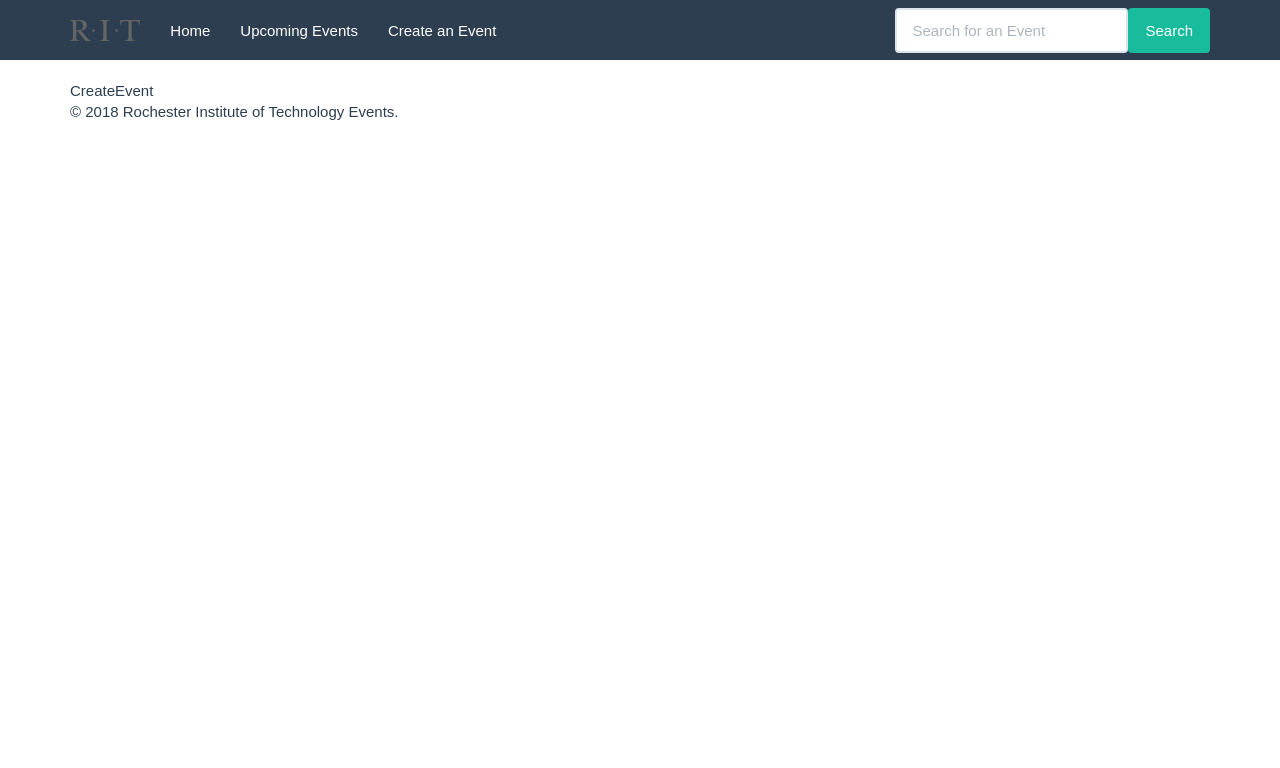
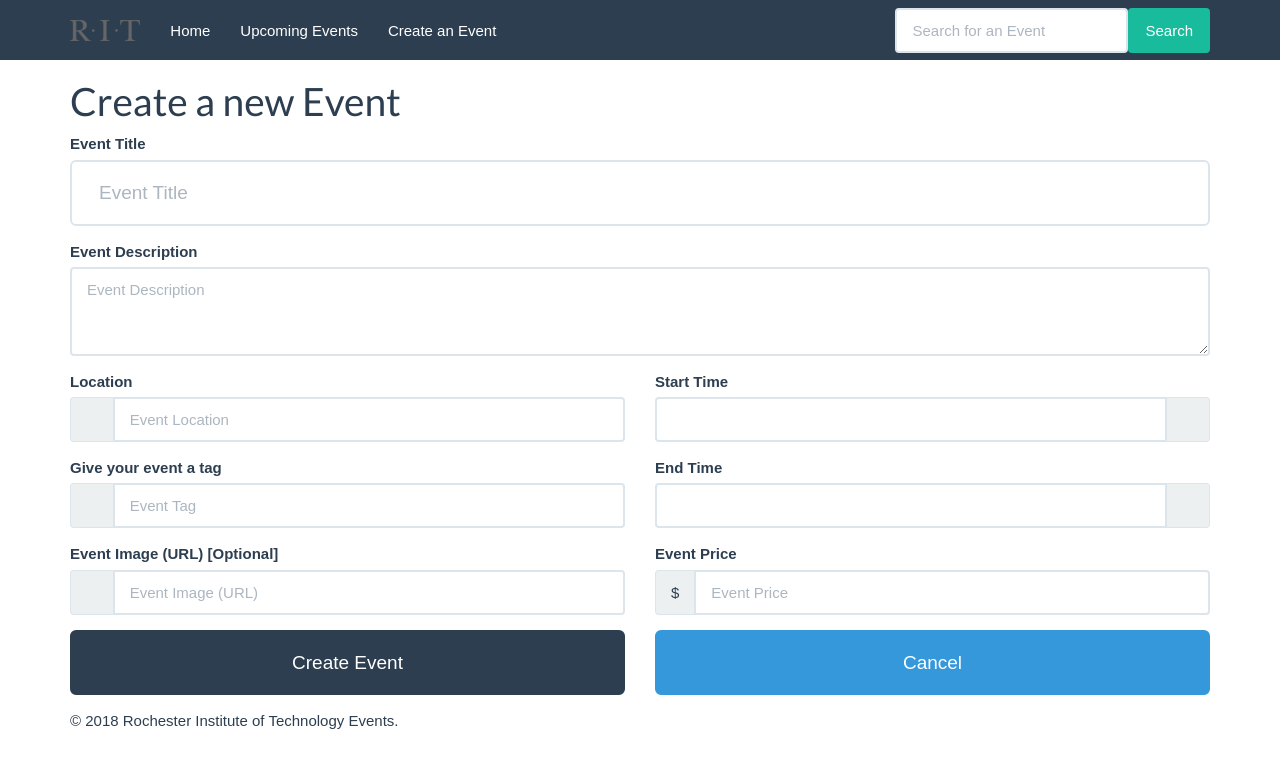
Before and after one commit to scioffi/SWEN-344-Event-Manager-Frontend, a React (Create React App) app: page /CreateEvent in a window 1280 px wide. Shown: the top 768 px of the page. Built offline with nearby package versions, Linux system fonts and the light colour scheme; a web font is replaced by a local one.

Commit message:
Added some pages and such

```diff
--- a/src/components/Pages/CreateEvent.js
+++ b/src/components/Pages/CreateEvent.js
@@ -3,8 +3,82 @@
 class CreateEvent extends React.Component {
     render() {
         return (
-            <div>
-                CreateEvent
+            <div id="page-event-form">
+                <h1>Create a new Event</h1>
+                <form method="post" action="/api/createEvent/" id="event-form">
+                    <div className="row">
+                        <div className="col-md-12">
+                            <div className="form-group">
+                                <label for="event_title" className="control-label">Event Title</label>
+                                <input type="text" className="form-control input-lg" name="event_title" id="event_title" placeholder="Event Title" required></input>
+                            </div>
+                            <div className="form-group">
+                                <label for="event_desc" className="control-label">Event Description</label>
+                                <textarea className="form-control" name="event_desc" id="event_desc" placeholder="Event Description" rows="3" cols="100%" required></textarea>
+                            </div>
+                        </div>
+                    </div>
+                    <div className="row">
+                        <div className="col-md-6" id="form-left">
+                            <div className="form-group">
+                                <label for="event_location">Location</label>
+                                <div className="input-group">
+                                    <span className="input-group-addon"><span className="glyphicon glyphicon-map-marker"></span></span>
+                                    <input type="text" className="form-control" name="event_location" id="event_location" placeholder="Event Location" required></input>
+                                </div>
+                            </div>
+                            <div className="form-group">
+                                <label for="event_tag" className="control-label">Give your event a tag</label>
+                                <div className="input-group">
+                                    <span className="input-group-addon"><span className="glyphicon glyphicon-tag"></span></span>
+                                    <input type="text" className="form-control" name="event_tag" id="event_tag" placeholder="Event Tag" required></input>
+                                </div>
+                            </div>
+                            <div className="form-group">
+                                <label for="event_image" className="control-label">Event Image (URL) [Optional]</label>
+                                <div className="input-group">
+                                    <span className="input-group-addon"><span className="glyphicon glyphicon-picture"></span></span>
+                                    <input type="text" className="form-control" name="event_image" id="event_image" placeholder="Event Image (URL)"></input>
+                                </div>
+                            </div>
+                        </div>
+                        <div className="col-md-6" id="form-right">
+                            <div className="form-group">
+                                <label for="event_start_time" className="control-label">Start Time</label>
+                                <div className="input-group date form_datetime" data-date-format="MM dd yyyy - HH:ii p" data-link-field="event_start_time">
+                                    <input className="form-control" name="event_start_time" size="16" type="text" value="" readonly required></input>
+                                    <span className="input-group-addon"><span className="glyphicon glyphicon-th"></span></span>
+                                </div>
+                                <input type="hidden" id="event_start_time" value="" />
+                            </div>
+                            <div className="form-group">
+                                <label for="event_end_time" className="control-label">End Time</label>
+                                <div className="input-group date form_datetime" data-date-format="MM dd yyyy - HH:ii p" data-link-field="event_start_time">
+                                    <input className="form-control" name="event_end_time" size="16" type="text" value="" readonly required></input>
+                                    <span className="input-group-addon"><span className="glyphicon glyphicon-th"></span></span>
+                                </div>
+                                <input type="hidden" id="event_end_time" value="" />
+                            </div>
+                            <div className="form-group">
+                                <label for="event_price" className="control-label">Event Price</label>
+                                <div className="input-group">
+                                    <span className="input-group-addon">$</span>
+                                    <input type="text" className="form-control" name="event_price" id="event_price" placeholder="Event Price" required></input>
+                                </div>
+                            </div>
+                        </div>
+                    </div>
+                    <div className="row">
+                        <div className="col-md-6">
+                            <div className="form-group">
+                                <input type="submit" value="Create Event" className="btn btn-primary btn-lg btn-block"></input>
+                            </div>
+                        </div>
+                        <div className="col-md-6">
+                            <input type="button" onClick="window.history.back()" value="Cancel" className="btn btn-info btn-lg btn-block"></input>
+                        </div>
+                    </div>
+                </form>
             </div>
         );
     }
--- a/src/components/Pages/Event.js
+++ b/src/components/Pages/Event.js
@@ -4,7 +4,22 @@
     render() {
         return (
           <div>
-              Event
+              <div class="container">
+                <div class="row">
+                    <div class="col-md-4">
+                    <h2>Event Name</h2>
+                    <p>Donec id elit non mi porta gravida at eget metus. Fusce dapibus, tellus ac cursus commodo, tortor mauris condimentum nibh, ut fermentum massa justo sit amet risus. Etiam porta sem malesuada magna mollis euismod. Donec sed odio dui. </p>
+                    <p><a class="btn btn-default" href="#" role="button">View details &raquo;</a></p>
+                    </div>
+                    <div class="col-md-8">
+                    <h2>Heading</h2>
+                    <p>Donec id elit non mi porta gravida at eget metus. Fusce dapibus, tellus ac cursus commodo, tortor mauris condimentum nibh, ut fermentum massa justo sit amet risus. Etiam porta sem malesuada magna mollis euismod. Donec sed odio dui. </p>
+                    <p>Donec sed odio dui. Cras justo odio, dapibus ac facilisis in, egestas eget quam. Vestibulum id ligula porta felis euismod semper. Fusce dapibus, tellus ac cursus commodo, tortor mauris condimentum nibh, ut fermentum massa justo sit amet risus.</p>
+                    <p><a class="btn btn-default" href="#" role="button">View details &raquo;</a></p>
+                                <a class="twitter-timeline"  href="https://twitter.com/hashtag/RIT" data-widget-id="968341462571274242">#RIT Tweets</a>
+                    </div>
+                </div>
+                </div>
           </div>
         );
     }
--- a/src/components/Pages/Events.js
+++ b/src/components/Pages/Events.js
@@ -4,7 +4,18 @@
     render() {
         return (
             <div>
-                Events
+                <div className = "well well-lg">
+                    <h3>Spring Fest!</h3>
+                    <p>RIT SpringFest, sponsored by the College Activities Board (CAB) is RIT's annual student celebration of...</p>
+                    <br />
+                    <p><a className="btn btn-default" href="/Event" role="button">View details &raquo;</a></p>
+                </div>
+                <div className = "well well-lg">
+                    <h3>Trip to the Planetarium</h3>
+                    <p>See the Led Zeppelin laser show at the Planetarium the night of Saturday March 24th.</p>
+                    <br />
+                    <p><a className="btn btn-default" href="#" role="button">View details &raquo;</a></p>
+                </div>
             </div>
         );
     }
--- /dev/null
+++ b/src/components/Pages/twit.js
@@ -0,0 +1 @@
+!function(d,s,id){const js,fjs=d.getElementsByTagName(s)[0],p=/^http:/.test(d.location)?'http':'https';if(!d.getElementById(id)){js=d.createElement(s);js.id=id;js.src=p+"://platform.twitter.com/widgets.js";fjs.parentNode.insertBefore(js,fjs);}}(document,"script","twitter-wjs");
```
Also changed, not shown: 1 other file (tests, documents, lock files or other folders).
